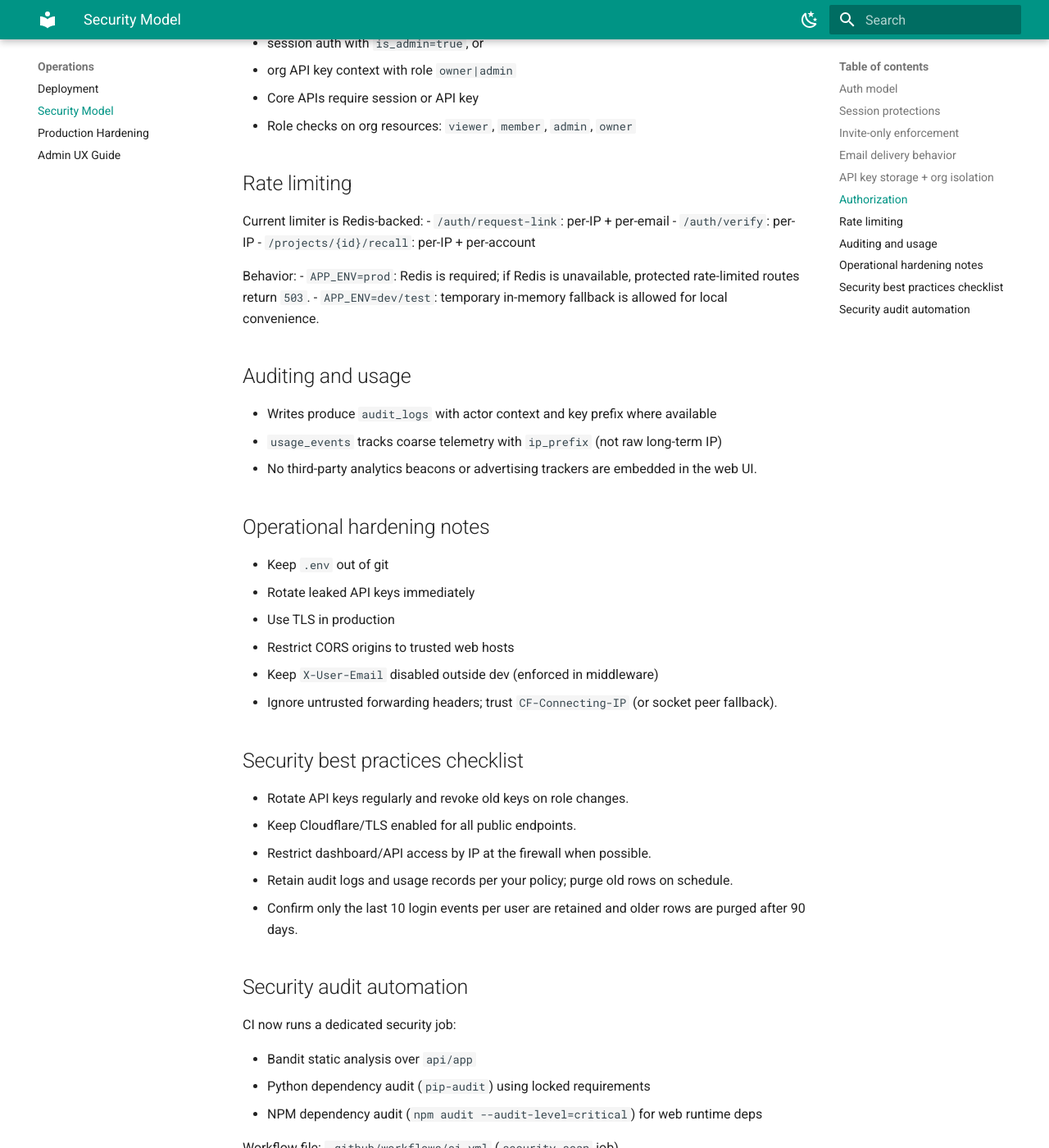
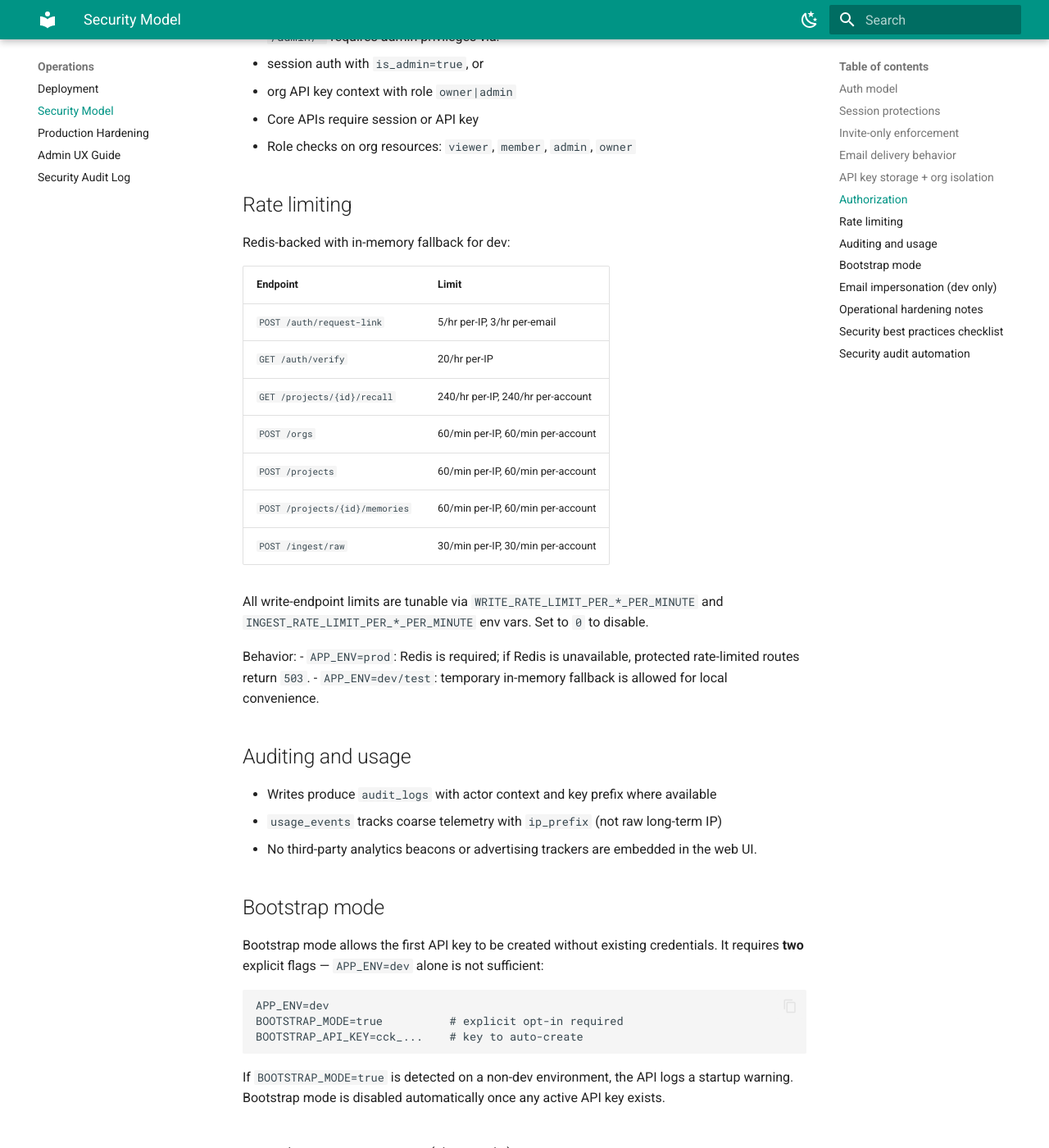
Before and after one commit to thecontextcache/contextcache, an MkDocs documentation site: the page built from docs/07-security.md, in a window 1280 px wide and 1400 px high, scrolled down 1428 px. Shown: the whole window at 82% size. Built offline with MkDocs 1.6.1 and Material for MkDocs 9.7.7, drawn with Linux system fonts in a browser that asks for light colours; some of the changed text lies outside the part shown.

Commit message:
gitignore updated, removed cookie fallback heuristic form, add burst rate limit, refactor monolithic auth, removed default datbase cred script fallbacks, validate _sender , migrated to FastAPI lifesapn pattern, typescript, explicit db connection pooling

````diff
--- a/docs/07-security.md
+++ b/docs/07-security.md
@@ -11,7 +11,7 @@
 
 Cookie settings:
 - `HttpOnly=true`
-- `Secure=true` only in `APP_ENV=prod`
+- `Secure=true` when `APP_ENV=prod` **or** when `X-Forwarded-Proto: https` is present (Cloudflare tunnel)
 - `SameSite=lax`
 - explicit `Max-Age`, `Expires`, `Path=/`
 
@@ -60,10 +60,20 @@
 
 ## Rate limiting
 
-Current limiter is Redis-backed:
-- `/auth/request-link`: per-IP + per-email
-- `/auth/verify`: per-IP
-- `/projects/{id}/recall`: per-IP + per-account
+Redis-backed with in-memory fallback for dev:
+
+| Endpoint | Limit |
+|---|---|
+| `POST /auth/request-link` | 5/hr per-IP, 3/hr per-email |
+| `GET /auth/verify` | 20/hr per-IP |
+| `GET /projects/{id}/recall` | 240/hr per-IP, 240/hr per-account |
+| `POST /orgs` | 60/min per-IP, 60/min per-account |
+| `POST /projects` | 60/min per-IP, 60/min per-account |
+| `POST /projects/{id}/memories` | 60/min per-IP, 60/min per-account |
+| `POST /ingest/raw` | 30/min per-IP, 30/min per-account |
+
+All write-endpoint limits are tunable via `WRITE_RATE_LIMIT_PER_*_PER_MINUTE`
+and `INGEST_RATE_LIMIT_PER_*_PER_MINUTE` env vars. Set to `0` to disable.
 
 Behavior:
 - `APP_ENV=prod`: Redis is required; if Redis is unavailable, protected rate-limited routes return `503`.
@@ -75,14 +85,39 @@
 - `usage_events` tracks coarse telemetry with `ip_prefix` (not raw long-term IP)
 - No third-party analytics beacons or advertising trackers are embedded in the web UI.
 
+## Bootstrap mode
+
+Bootstrap mode allows the first API key to be created without existing credentials.
+It requires **two** explicit flags — `APP_ENV=dev` alone is not sufficient:
+
+```env
+APP_ENV=dev
+BOOTSTRAP_MODE=true          # explicit opt-in required
+BOOTSTRAP_API_KEY=cck_...    # key to auto-create
+```
+
+If `BOOTSTRAP_MODE=true` is detected on a non-dev environment, the API logs a
+startup warning. Bootstrap mode is disabled automatically once any active API
+key exists.
+
+## Email impersonation (dev only)
+
+`X-User-Email` header impersonation requires **both**:
+
+```env
+APP_ENV=dev
+ALLOW_EMAIL_IMPERSONATION=true
+```
+
 ## Operational hardening notes
 
-- Keep `.env` out of git
+- Keep `.env` out of git — `web/.next/` is also excluded (build artifacts)
 - Rotate leaked API keys immediately
 - Use TLS in production
 - Restrict CORS origins to trusted web hosts
 - Keep `X-User-Email` disabled outside dev (enforced in middleware)
-- Ignore untrusted forwarding headers; trust `CF-Connecting-IP` (or socket peer fallback).
+- Ignore untrusted forwarding headers; trust `CF-Connecting-IP` (or socket peer fallback)
+- Never commit database credentials as fallback defaults in scripts
 
 ## Security best practices checklist
 
--- a/mkdocs.yml
+++ b/mkdocs.yml
@@ -62,6 +62,7 @@
     - Security Model: 07-security.md
     - Production Hardening: 13-production-hardening.md
     - Admin UX Guide: 14-admin-ux.md
+    - Security Audit Log: 15-security-audit.md
   - Integrations: 10-integrations.md
   - Refinery & TOON: 12-refinery-and-toon.md
   - Branding: 11-branding.md
````
Also changed, not shown: docs/15-security-audit.md (added, +263 -0 lines).
